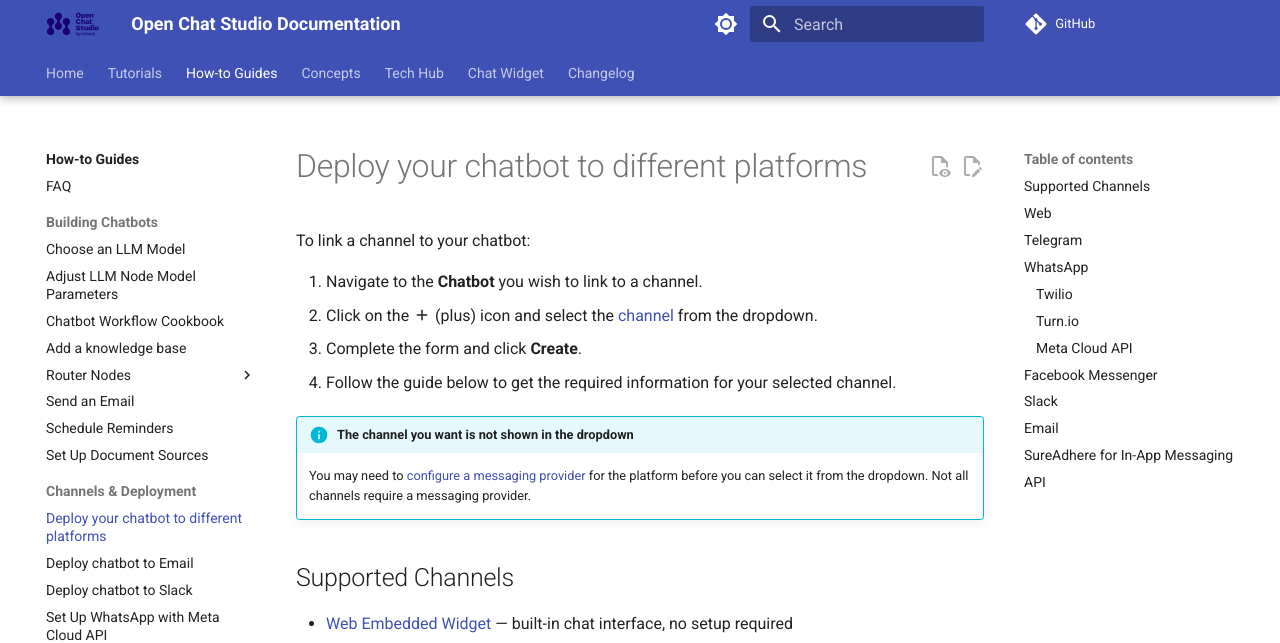
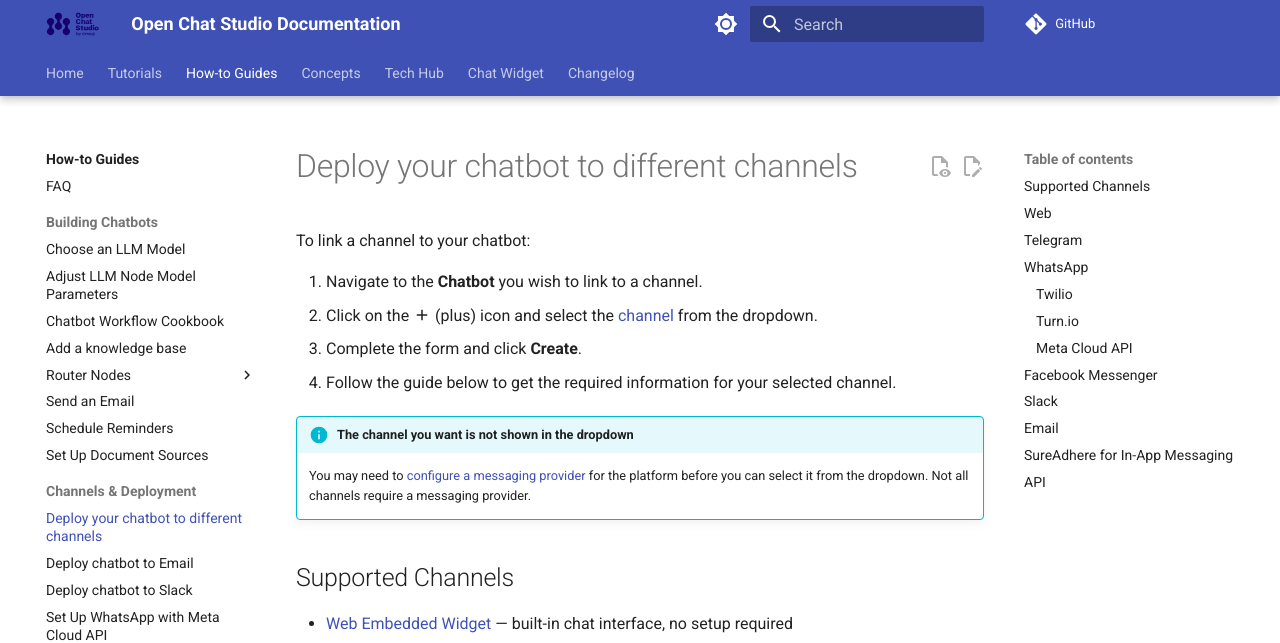
Before and after one commit to dimagi/open-chat-studio-docs, an MkDocs documentation site: the page built from docs/how-to/deploy_to_different_channels.md, in a window 1280 px wide and 900 px high. Shown: the top 643 px of the window. Built offline with MkDocs 1.6.1 and Material for MkDocs 9.7.7, drawn with Linux system fonts in a browser that asks for light colours; a script that is not in the unit is left out; comment, search, counter and statistics services are not loaded.

Commit message:
User term "Deploy your chatbot to different channels" instead of "platforms"

```diff
--- a/docs/how-to/deploy_to_different_channels.md
+++ b/docs/how-to/deploy_to_different_channels.md
@@ -1,4 +1,4 @@
-# Deploy your chatbot to different platforms
+# Deploy your chatbot to different channels
 
 To link a channel to your chatbot:
 
```
Also changed, not shown: docs/how-to/deploy_email_channel.md (+1 -1 lines), docs/how-to/deploy_slack_channel.md (+1 -1 lines).
